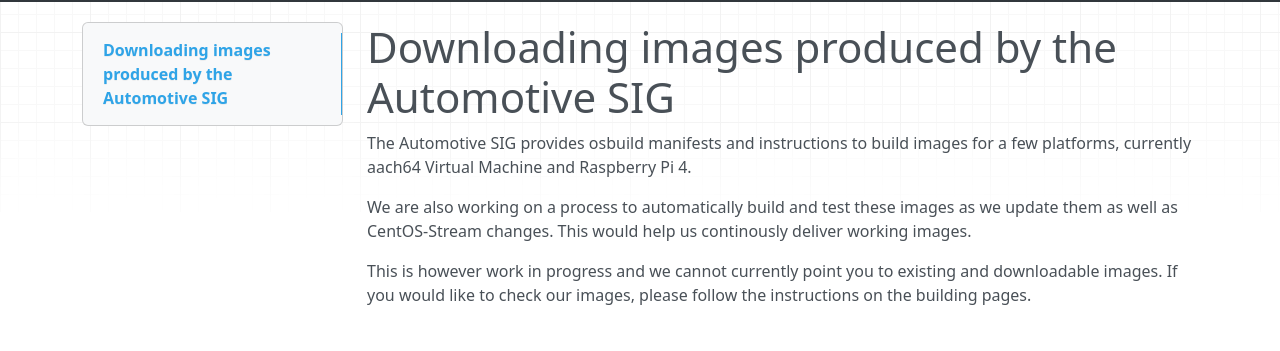
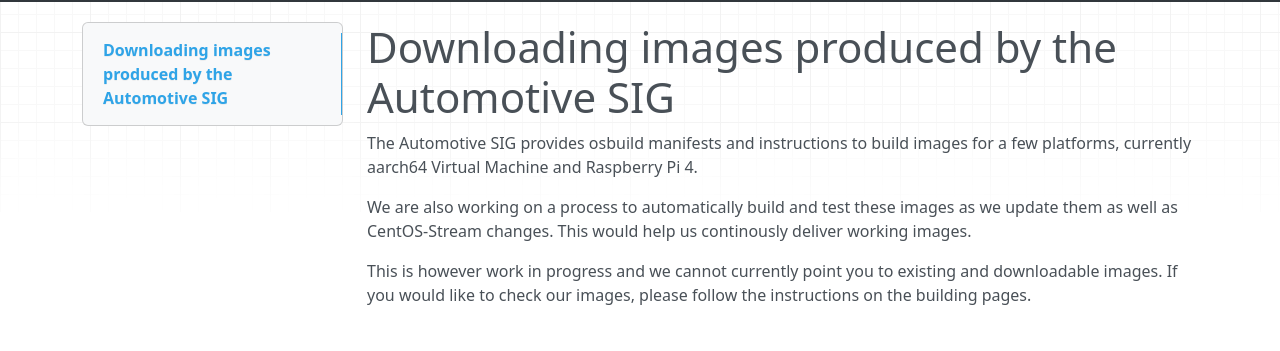
Before and after one commit to rhadp-example-repos/automotive-image-builder, an MkDocs documentation site: the page built from docs/download_images.md, in a window 1280 px wide. Shown: the part 94-445 px from the top of the page. Built offline with MkDocs 1.6.1, drawn with Linux system fonts in a browser that asks for light colours; nearby versions of some CDN libraries.

Commit message:
Minor typo aach64 -> aarch64
grep -rli aach64 | xargs sed -i "s/aach64/aarch64/g"

```diff
--- a/docs/download_images.md
+++ b/docs/download_images.md
@@ -1,7 +1,7 @@
 # Downloading images produced by the Automotive SIG
 
 The Automotive SIG provides osbuild manifests and instructions to build images
-for a few platforms, currently aach64 Virtual Machine and Raspberry Pi 4.
+for a few platforms, currently aarch64 Virtual Machine and Raspberry Pi 4.
 
 We are also working on a process to automatically build and test these images
 as we update them as well as CentOS-Stream changes. This would help us continously
```
Also changed, not shown: docs/building/index.md (+1 -1 lines).
